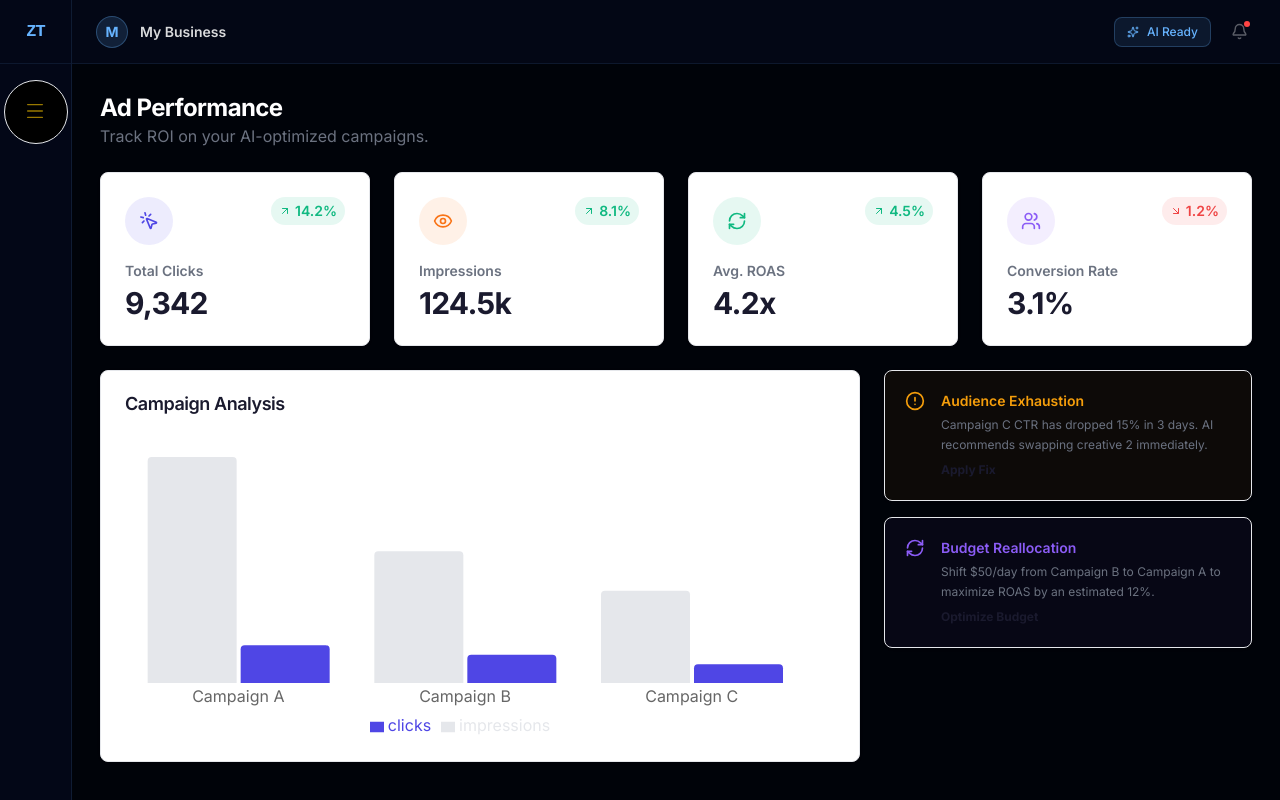
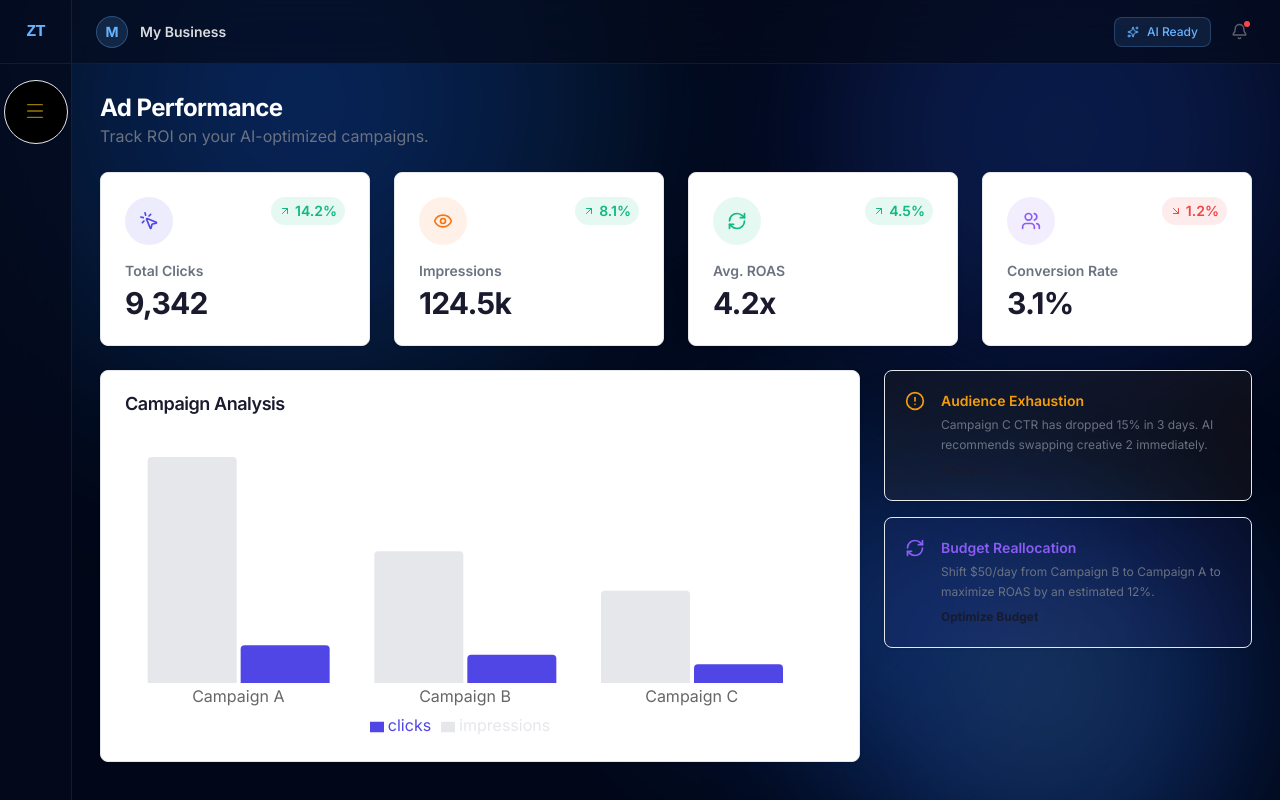
Before and after one commit to PranavAndhale/zero-touch-growth, a Next.js app: page /ads in a window 1280 px wide. Built offline with nearby package versions, Linux system fonts and the light colour scheme.

Commit message:
Replace WebGL gradient with CSS animated blobs — works in all browsers

```diff
--- a/src/app/(dashboard)/layout.tsx
+++ b/src/app/(dashboard)/layout.tsx
@@ -8,7 +8,7 @@ import {
   Sparkles, Bell, Menu as MenuIcon, X,
 } from "lucide-react"
 import { GlassFilter } from "@/components/ui/liquid-glass"
-import AnimatedGradient from "@/components/ui/animated-gradient"
+import CssGradientBg from "@/components/ui/css-gradient-bg"
 import { TextStaggerHover } from "@/components/ui/text-stagger-hover"
 import { MenuContainer, MenuItem } from "@/components/ui/fluid-menu"
 
@@ -37,32 +37,9 @@ export default function DashboardLayout({ children }: { children: React.ReactNod
     <div className="min-h-screen flex" style={{ color: "#fff", position: "relative" }}>
       <GlassFilter />
 
-      {/* ── Full-viewport blue WebGL background ───────────────────────── */}
-      {/* bg="#020818" is the solid fallback if WebGL fails to init */}
-      <div style={{ position: "fixed", inset: 0, zIndex: 0, background: "#020818" }}>
-        <AnimatedGradient
-          config={{
-            preset: "custom",
-            color1: "#020818",
-            color2: "#1A64E8",
-            color3: "#66B3FF",
-            rotation: -30,
-            proportion: 40,
-            scale: 0.6,
-            speed: 18,
-            distortion: 3,
-            swirl: 55,
-            swirlIterations: 8,
-            softness: 85,
-            offset: -200,
-            shape: "Checks",
-            shapeSize: 35,
-          }}
-          noise={{ opacity: 12 }}
-          style={{ position: "absolute", inset: 0, zIndex: 0, opacity: 1 }}
-        />
-        {/* Dark overlay for readability */}
-        <div style={{ position: "absolute", inset: 0, background: "rgba(2,8,24,0.38)", zIndex: 1 }} />
+      {/* ── Full-viewport CSS animated gradient background ────────────── */}
+      <div style={{ position: "fixed", inset: 0, zIndex: 0, overflow: "hidden" }}>
+        <CssGradientBg />
       </div>
 
       {/* ── Desktop fluid sidebar ──────────────────────────────────────── */}
--- /dev/null
+++ b/src/components/ui/css-gradient-bg.tsx
@@ -0,0 +1,75 @@
+"use client"
+
+export default function CssGradientBg() {
+  return (
+    <>
+      <style>{`
+        @keyframes ztBlob1 {
+          0%   { transform: translate(0px, 0px) scale(1); }
+          33%  { transform: translate(120px, -80px) scale(1.15); }
+          66%  { transform: translate(-60px, 100px) scale(0.9); }
+          100% { transform: translate(0px, 0px) scale(1); }
+        }
+        @keyframes ztBlob2 {
+          0%   { transform: translate(0px, 0px) scale(1); }
+          33%  { transform: translate(-100px, 60px) scale(0.85); }
+          66%  { transform: translate(80px, -120px) scale(1.2); }
+          100% { transform: translate(0px, 0px) scale(1); }
+        }
+        @keyframes ztBlob3 {
+          0%   { transform: translate(0px, 0px) scale(1); }
+          50%  { transform: translate(60px, 80px) scale(1.1); }
+          100% { transform: translate(0px, 0px) scale(1); }
+        }
+        @keyframes ztBlob4 {
+          0%   { transform: translate(0px, 0px) scale(1); }
+          40%  { transform: translate(-80px, -60px) scale(1.25); }
+          80%  { transform: translate(50px, 30px) scale(0.8); }
+          100% { transform: translate(0px, 0px) scale(1); }
+        }
+      `}</style>
+
+      {/* Base */}
+      <div style={{ position: "absolute", inset: 0, background: "#020818" }} />
+
+      {/* Blob 1 — large primary blue, top-left */}
+      <div style={{
+        position: "absolute", borderRadius: "50%",
+        width: 700, height: 700, top: -180, left: -150,
+        background: "radial-gradient(circle, #1A64E8 0%, #0A3566 50%, transparent 75%)",
+        filter: "blur(60px)", opacity: 0.55,
+        animation: "ztBlob1 22s ease-in-out infinite",
+      }} />
+
+      {/* Blob 2 — medium accent blue, bottom-right */}
+      <div style={{
+        position: "absolute", borderRadius: "50%",
+        width: 550, height: 550, bottom: -120, right: -100,
+        background: "radial-gradient(circle, #66B3FF 0%, #1A64E8 45%, transparent 75%)",
+        filter: "blur(70px)", opacity: 0.45,
+        animation: "ztBlob2 28s ease-in-out infinite",
+      }} />
+
+      {/* Blob 3 — small bright, center */}
+      <div style={{
+        position: "absolute", borderRadius: "50%",
+        width: 400, height: 400, top: "40%", left: "45%",
+        background: "radial-gradient(circle, #3B82F6 0%, #1A64E8 40%, transparent 70%)",
+        filter: "blur(80px)", opacity: 0.35,
+        animation: "ztBlob3 18s ease-in-out infinite",
+      }} />
+
+      {/* Blob 4 — accent, top-right */}
+      <div style={{
+        position: "absolute", borderRadius: "50%",
+        width: 500, height: 500, top: -80, right: -80,
+        background: "radial-gradient(circle, #2563EB 0%, #1E40AF 50%, transparent 75%)",
+        filter: "blur(65px)", opacity: 0.4,
+        animation: "ztBlob4 24s ease-in-out infinite",
+      }} />
+
+      {/* Dark overlay for text readability */}
+      <div style={{ position: "absolute", inset: 0, background: "rgba(2,8,24,0.35)" }} />
+    </>
+  )
+}
```
